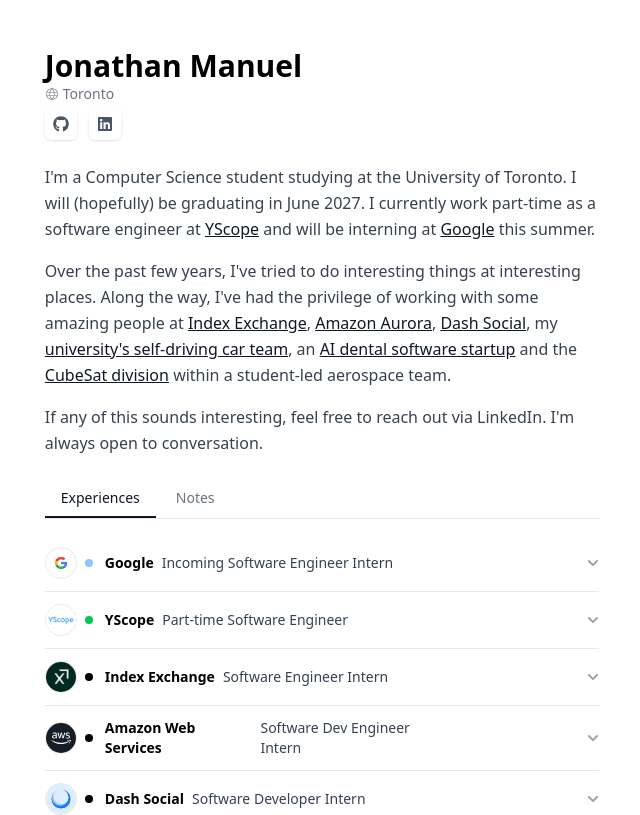
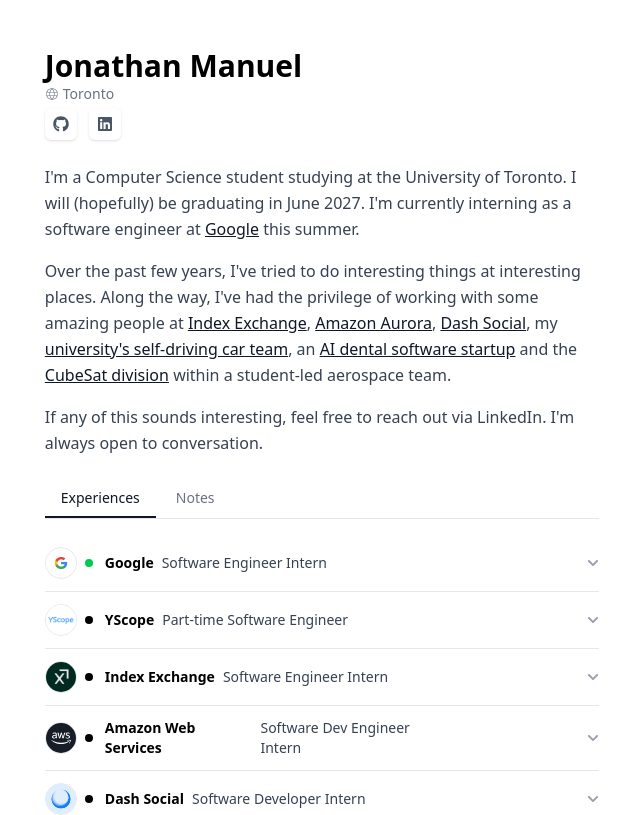
Before and after one commit to jonathan-imanu/portfolio, a React (Vite) app: page / in a window 1280 px wide. Shown: the top 815 px of the page, without its empty margins (318-958 px from the left). Built offline with nearby package versions, Linux system fonts and the light colour scheme.

Commit message:
chore: make google active experience

```diff
--- a/src/About.tsx
+++ b/src/About.tsx
@@ -5,10 +5,8 @@
     <section id="about" className="mt-6 space-y-4">
       <p className="body-text">
         I&apos;m a Computer Science student studying at the University of
-        Toronto. I will (hopefully) be graduating in June 2027. I currently work
-        part-time as a software engineer at{" "}
-        <CompanyLink href="https://www.yscope.com/">YScope</CompanyLink> and
-        will be interning at{" "}
+        Toronto. I will (hopefully) be graduating in June 2027. I'm currently
+        interning as a software engineer at{" "}
         <CompanyLink href="https://cloud.google.com/products/alloydb">
           Google
         </CompanyLink>{" "}
--- a/src/Experiences.tsx
+++ b/src/Experiences.tsx
@@ -14,11 +14,11 @@
   {
     id: "google",
     company: "Google",
-    role: "Incoming Software Engineer Intern",
+    role: "Software Engineer Intern",
     description:
       "Designing and productionizing a SQL debugger for AlloyDB to analyze query execution plans and runtime behavior.",
     icon: { src: google, alt: "Google" },
-    status: ExperienceStatus.Incoming,
+    status: ExperienceStatus.Active,
     dates: "May 2026 - Aug 2026",
   },
   {
@@ -28,8 +28,8 @@
     description:
       "Contributing to the development of CLP, an open-source platform for compressed, searchable log analytics without decompression.",
     icon: { src: yScope, alt: "YScope" },
-    status: ExperienceStatus.Active,
-    dates: "Feb 2026 - Present",
+    status: ExperienceStatus.Inactive,
+    dates: "Feb 2026 - May 2026",
   },
   {
     id: "index-exchange",
```
